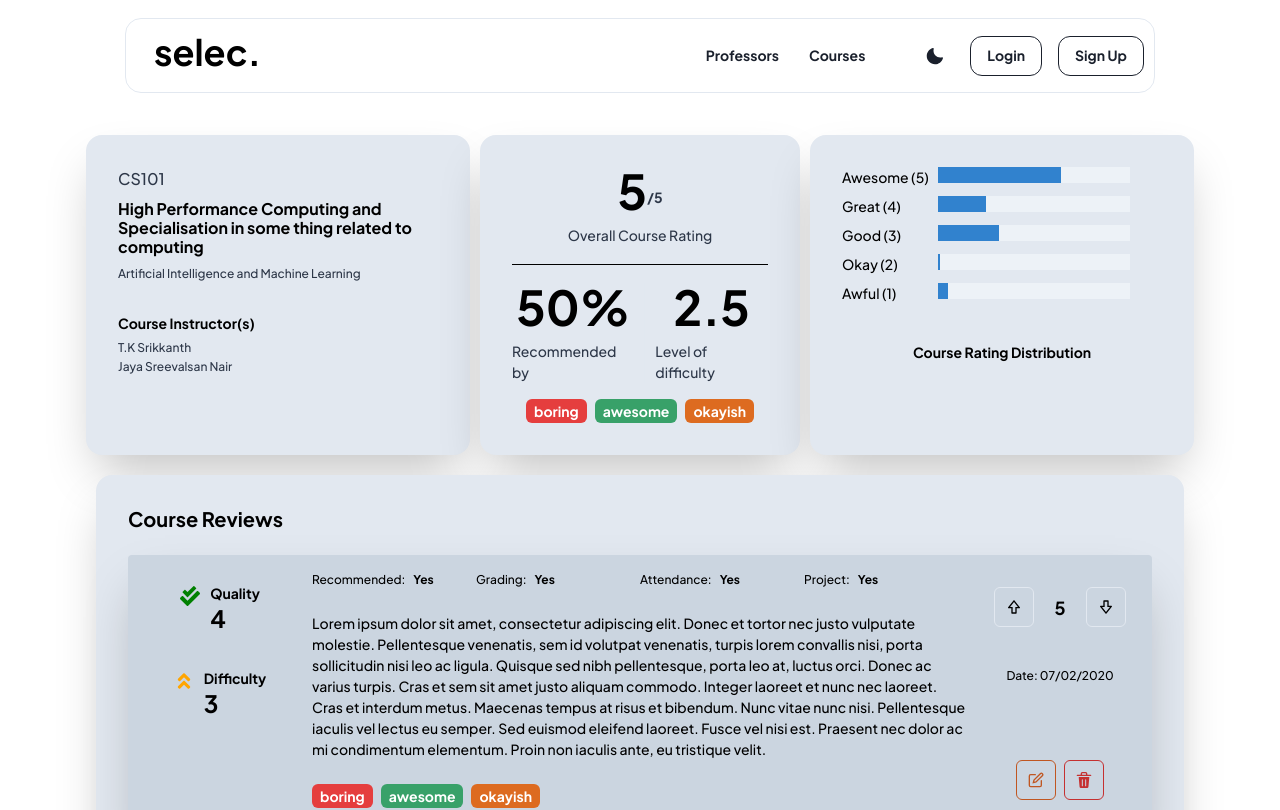
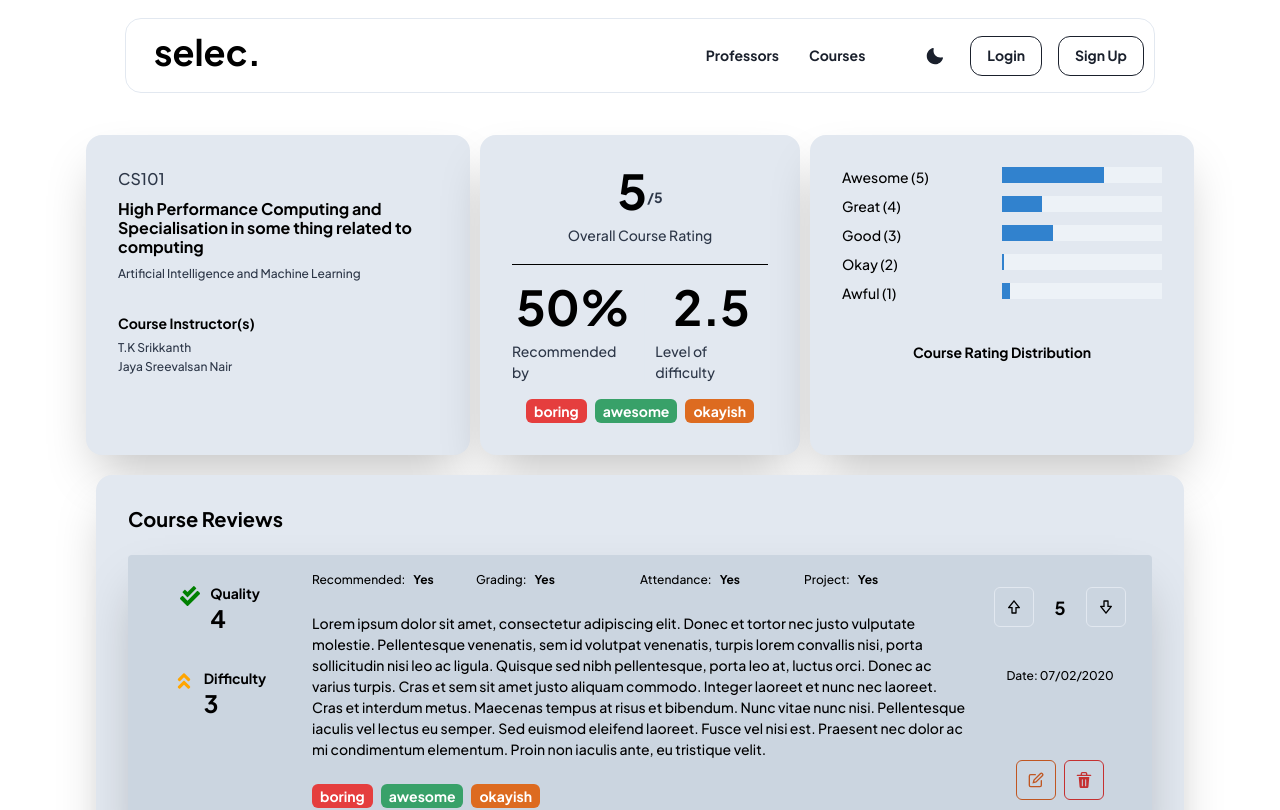
Before and after one commit to agam-kashyap/review-portal-frontend, a React (Create React App) app: page /courses in a window 1280 px wide. Shown: the top 810 px of the page. Built offline with nearby package versions, Linux system fonts and the light colour scheme.

Commit message:
Replaced chart with a simple grid

```diff
--- a/src/pages/CourseReview.js
+++ b/src/pages/CourseReview.js
@@ -10,9 +10,7 @@ import {
     Divider,
     Tag,
     Progress,
-    Flex,
-    Grid,
-    GridItem
+    SimpleGrid
 } from '@chakra-ui/react'
 import PropTypes from "prop-types";
 import { HSeparator, VSeparator } from "../utils/Separator";
@@ -210,18 +208,12 @@ export default function CourseReview(props) {
                                 {rating: 'Awful (1)', score: 5}
                             ].map(
                                 rate => {return (
-                                    // Things to do
-                                    // Add rowspan and fix this
-                                    <Grid
-                                        templateColumns='repeat(10, 1fr)'
+                                    <SimpleGrid
+                                        columns={2}
                                     >
-                                        <GridItem colSpan={3}>
-                                            <Text fontSize='sm' as='p'>{rate.rating}</Text>
-                                        </GridItem>
-                                        <GridItem colSpan={6}>
+                                            <Text fontSize='sm' as='span'>{rate.rating}</Text>
                                             <Progress size='lg' value={rate.score} max='100'/>
-                                        </GridItem>
-                                    </Grid>
+                                    </SimpleGrid>
                                 )}
                             )}
                         </Stack>
--- a/src/pages/ProfessorReview.js
+++ b/src/pages/ProfessorReview.js
@@ -18,7 +18,7 @@ import {
     MenuButton,
     MenuItem,
     MenuList,
-    Flex,
+    SimpleGrid,
     Button
 } from '@chakra-ui/react'
 import { ChevronDownIcon } from "@chakra-ui/icons";
@@ -228,18 +228,12 @@ export default function ProfessorReview(props) {
                                 {rating: 'Awful (1)', score: 5}
                             ].map(
                                 rate => {return (
-                                    // Things to do
-                                    // Add rowspan and fix this
-                                    <Grid
-                                        templateColumns='repeat(10, 1fr)'
+                                    <SimpleGrid
+                                        columns={2}
                                     >
-                                        <GridItem colSpan={3}>
                                             <Text fontSize='sm' as='p'>{rate.rating}</Text>
-                                        </GridItem>
-                                        <GridItem colSpan={6}>
                                             <Progress size='lg' value={rate.score} max='100'/>
-                                        </GridItem>
-                                    </Grid>
+                                    </SimpleGrid>
                                 )}
                             )}
                         </Stack>
```
